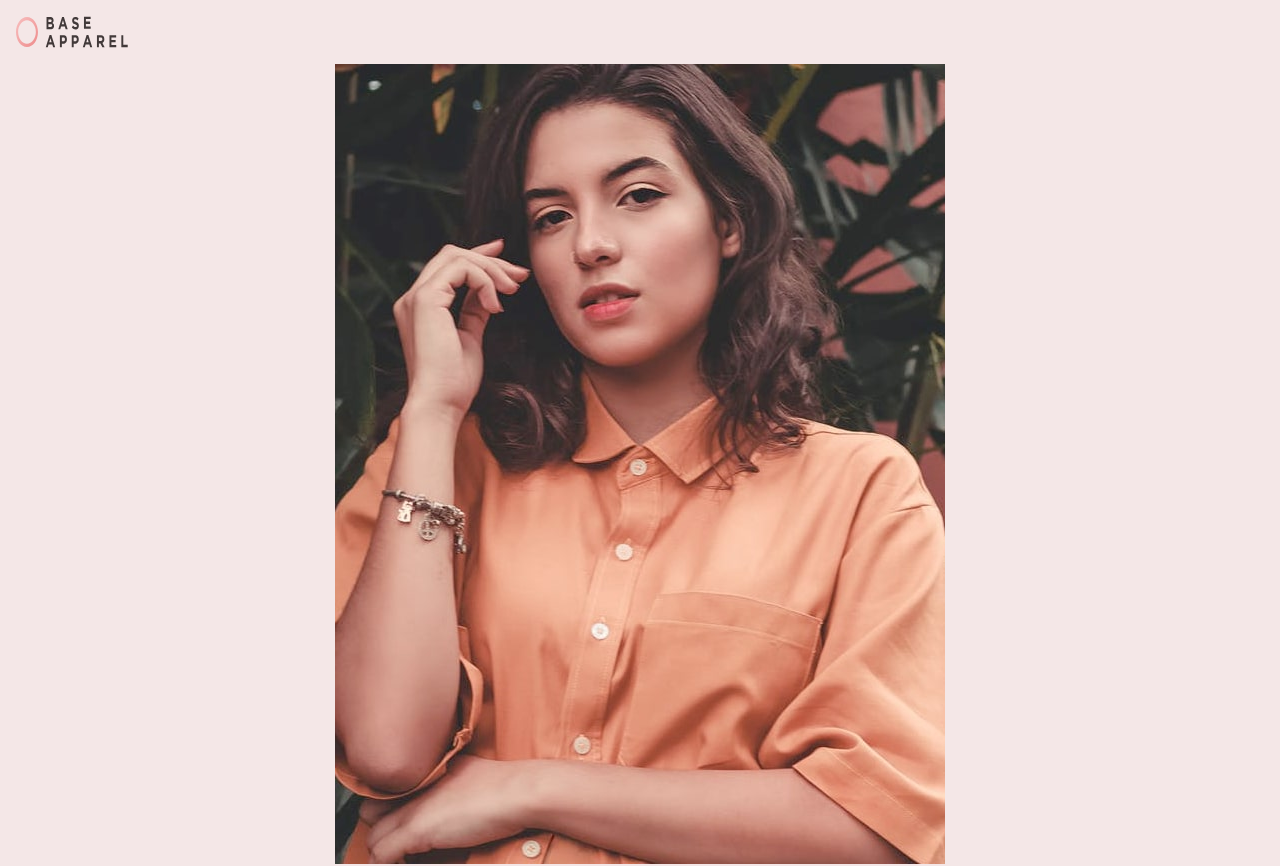
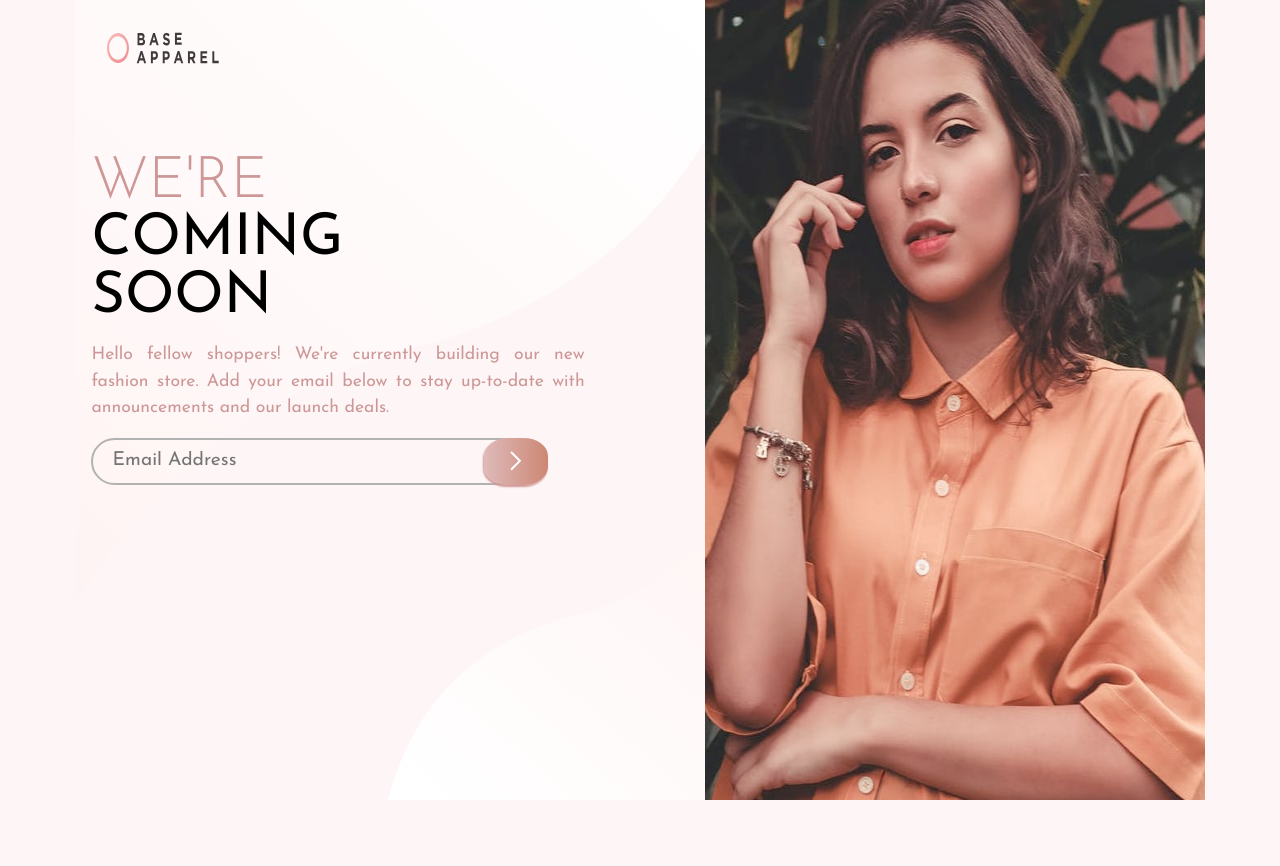
Before and after one commit to Fasunle/base-apparel-comming-soon, a React (Vite) app: page / in a window 1280 px wide. Shown: the top 866 px of the page. After the commit the page ends 800 px from the top, so only its background shows below. Built offline with nearby package versions, Linux system fonts and the light colour scheme.

Commit message:
feat: dekstop responsive UI

```diff
--- a/src/App.tsx
+++ b/src/App.tsx
@@ -1,22 +1,22 @@
 import React from 'react';
 import logo from './assets/logo.svg';
 import arrowIcon from './assets/icon-arrow.svg';
+import backgroundPattern from './assets/bg-pattern-desktop.svg';
 import heroMobileImage from './assets/hero-mobile.jpg';
 import heroDesktopImage from './assets/hero-desktop.jpg';
 
 const App = () => {
   return (
     <div className='app'>
-      <header className='header'>
-        <nav className='navbar'>
-          <div className='logo'>
-            <img src={logo} alt='Base Apparel' />
-          </div>
-        </nav>
-      </header>
-
       <main className='content'>
         <div className='info'>
+          <header className='header'>
+            <nav className='navbar'>
+              <div className='logo'>
+                <img src={logo} alt='Base Apparel' />
+              </div>
+            </nav>
+          </header>
           <h1 className='info__header'>
             We're <span className='coming'>coming soon</span>
           </h1>
@@ -36,6 +36,7 @@ const App = () => {
               <img className='icon' src={arrowIcon} alt='' />
             </button>
           </div>
+          {/* <img className='pattern' src={backgroundPattern} alt='' /> */}
         </div>
 
         <div className='hero'>
--- a/src/styles/abstracts/_variables.scss
+++ b/src/styles/abstracts/_variables.scss
@@ -1,7 +1,7 @@
 // colors
 $primary-clr: #ce9797;
-$secondary-clr: #f96262;
-$background-clr: #f2e3e3d6;
+$secondary-clr: #cd8774;
+$background-clr: #fef6f6;
 $text-clr: #ce9797;
 
 // font-family
--- a/src/styles/base/_reset.scss
+++ b/src/styles/base/_reset.scss
@@ -34,7 +34,7 @@ html:focus-within {
 
 /* Set core body defaults */
 body {
-  min-height: 100vh;
+  max-height: 100vh;
   text-rendering: optimizeSpeed;
   line-height: 1.5;
 }
--- a/src/styles/pages/_home.scss
+++ b/src/styles/pages/_home.scss
@@ -5,6 +5,11 @@
   .header {
     .logo {
       padding: 1em;
+      position: absolute;
+      top: 0;
+      @include tablet-up {
+        position: static;
+      }
 
       img {
         width: 7rem;
@@ -17,9 +22,62 @@
     display: flex;
     flex-direction: column-reverse;
     place-items: center;
+    margin-top: 4rem;
+    overflow: hidden;
+
+    @include tablet-up {
+      flex-direction: row;
+      place-content: center;
+      height: 100vh;
+      place-items: stretch;
+      margin: auto;
+
+      .info {
+        flex: 0.6;
+        max-width: 39.375rem;
+        align-self: center;
+        background: url('/bg-pattern-desktop.svg') no-repeat center;
+        object-fit: cover;
+        height: 100%;
+        padding: 1em;
+
+        .logo {
+          margin-bottom: 2em;
+        }
+
+        &__header {
+          font-size: 3.6rem !important;
+          max-width: 60%;
+          text-align: justify;
+        }
+
+        &__description {
+          text-align: justify;
+          font-size: 1.1rem !important;
+        }
+
+        &__description,
+        .email {
+          max-width: 45ch;
+        }
+      }
+
+      .hero {
+        flex: 0.4;
+        img,
+        picture {
+          display: unset;
+        }
+        img {
+          height: 100%;
+          display: inline;
+        }
+      }
+    }
 
     .info {
       text-align: center;
+      padding-inline: 1em;
 
       &__header {
         font-size: 2.3rem;
@@ -27,6 +85,7 @@
         padding: 1rem 0;
         font-weight: 300;
         text-transform: uppercase;
+        margin-top: 1em;
 
         .coming {
           color: #000;
@@ -35,28 +94,49 @@
       }
 
       &__description {
-        margin-bottom: 1em;
-        font-size: 0.8625rem;
+        font-size: 0.725rem;
+        line-height: 1.5;
       }
     }
 
     .email {
-      margin-inline: auto;
       position: relative;
-      max-width: max-content;
+      margin-top: 1em;
+
+      input[type='email'] {
+        border-radius: 2em;
+        background-color: transparent;
+        border: 2px solid #a9a9a9e0;
+        padding: 0.25em 1em;
+        padding-right: 3rem;
+        outline: none;
+        font-size: 1.2rem;
+        width: 100%;
+      }
 
       .btn--subscribe {
         position: absolute;
         top: 0;
-        right: 0;
-        width: 3.5rem;
-        height: 100%;
-        margin: auto 0;
+        right: -0.5em;
+        bottom: 0;
         border-radius: 38%;
         border: none;
-        background-color: lighten($secondary-clr, 10%);
-        box-shadow: -2px 5px 5px 0px $primary-clr;
-        display: flex;
+        background: linear-gradient(
+          90deg,
+          lighten($primary-clr, 10%),
+          $secondary-clr
+        );
+        box-shadow: -1px 2px 2px 0px $primary-clr;
+        width: 4rem;
+        cursor: pointer;
+
+        &:hover {
+          background: linear-gradient(
+            -90deg,
+            lighten($primary-clr, 10%),
+            $secondary-clr
+          );
+        }
 
         .icon {
           width: unset;
@@ -64,15 +144,6 @@
           margin: auto;
         }
       }
-      input[type='email'] {
-        border-radius: 2em;
-        background-color: transparent;
-        border: 1px solid #a9a9a9;
-        padding: 0.25em 1em;
-        padding-right: 3rem;
-        outline: none;
-        font-size: 1.2rem;
-      }
     }
   }
 }
```
Also changed, not shown: public/bg-pattern-desktop.svg (added).
